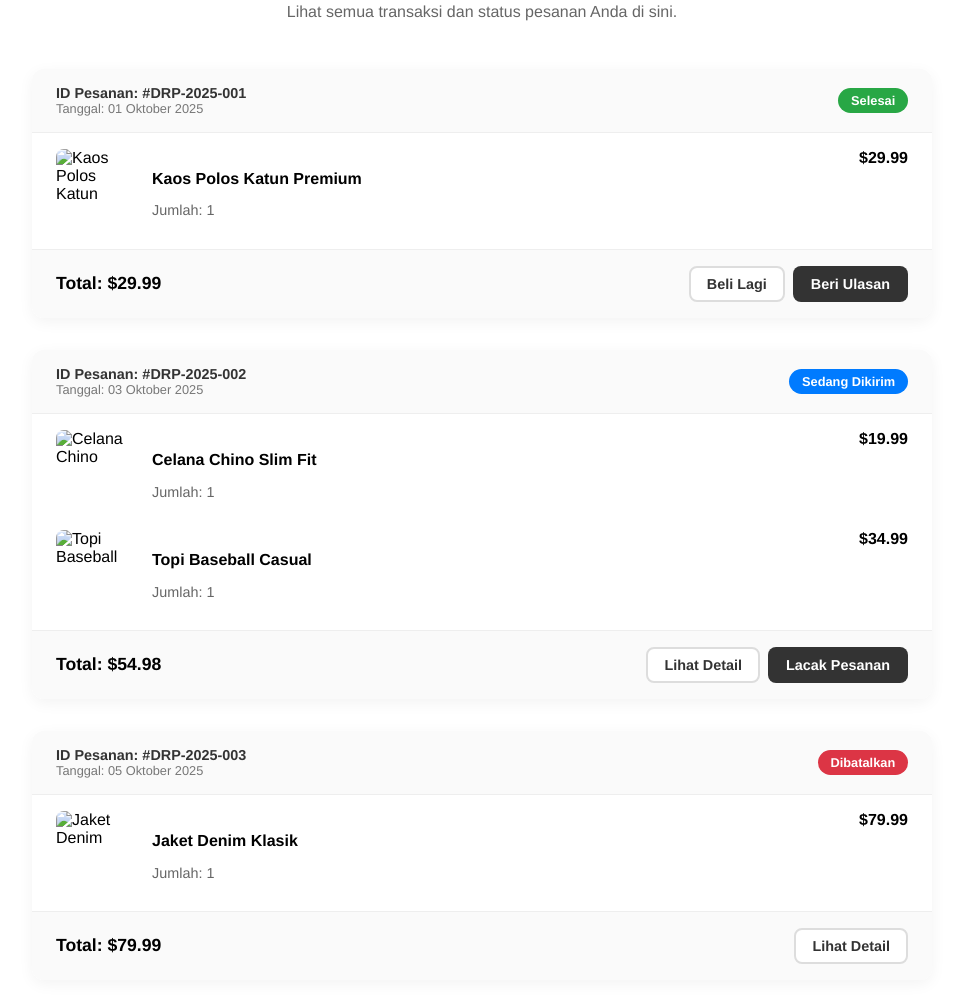
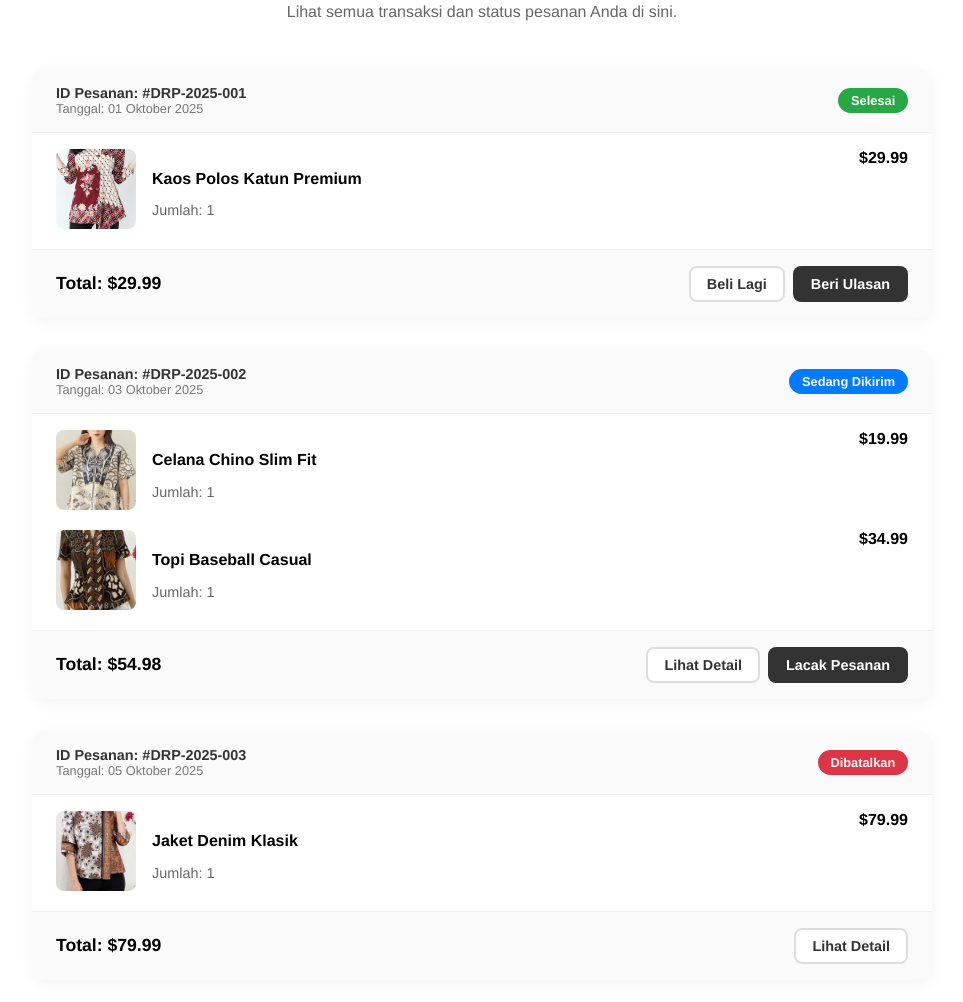
Before and after one commit to mamartinnn/Kelompok8_DeLaRopa, a plain HTML site: page index/history.html in a window 1280 px wide. Shown: the part 248-1250 px from the top of the page, without its empty margins (158-1121 px from the left). Drawn offline with Linux system fonts and the light colour scheme.

Commit message:
fix history and wishlist image

```diff
--- a/index/history.html
+++ b/index/history.html
@@ -44,7 +44,7 @@
             </div>
             <div class="order-body">
                 <div class="order-item">
-                    <img src="../images/baju-a.png" alt="Kaos Polos Katun">
+                    <img src="../images/cropped-Gambar1.jpg" alt="Kaos Polos Katun">
                     <div class="item-details">
                         <h4>Kaos Polos Katun Premium</h4>
                         <p>Jumlah: 1</p>
@@ -73,7 +73,7 @@
             </div>
             <div class="order-body">
                 <div class="order-item">
-                    <img src="../images/baju-b.png" alt="Celana Chino">
+                    <img src="../images/cropped-Gambar2.jpg" alt="Celana Chino">
                     <div class="item-details">
                         <h4>Celana Chino Slim Fit</h4>
                         <p>Jumlah: 1</p>
@@ -81,7 +81,7 @@
                     <div class="item-price">$19.99</div>
                 </div>
                  <div class="order-item">
-                    <img src="../images/baju-c.png" alt="Topi Baseball">
+                    <img src="../images/cropped-Gambar3.webp" alt="Topi Baseball">
                     <div class="item-details">
                         <h4>Topi Baseball Casual</h4>
                         <p>Jumlah: 1</p>
@@ -110,7 +110,7 @@
             </div>
             <div class="order-body">
                 <div class="order-item">
-                    <img src="../images/baju-d.png" alt="Jaket Denim">
+                    <img src="../images/cropped-Gambar4.jpg" alt="Jaket Denim">
                     <div class="item-details">
                         <h4>Jaket Denim Klasik</h4>
                         <p>Jumlah: 1</p>
```
Also changed, not shown: index/wishlist.html (+2 -2 lines).
